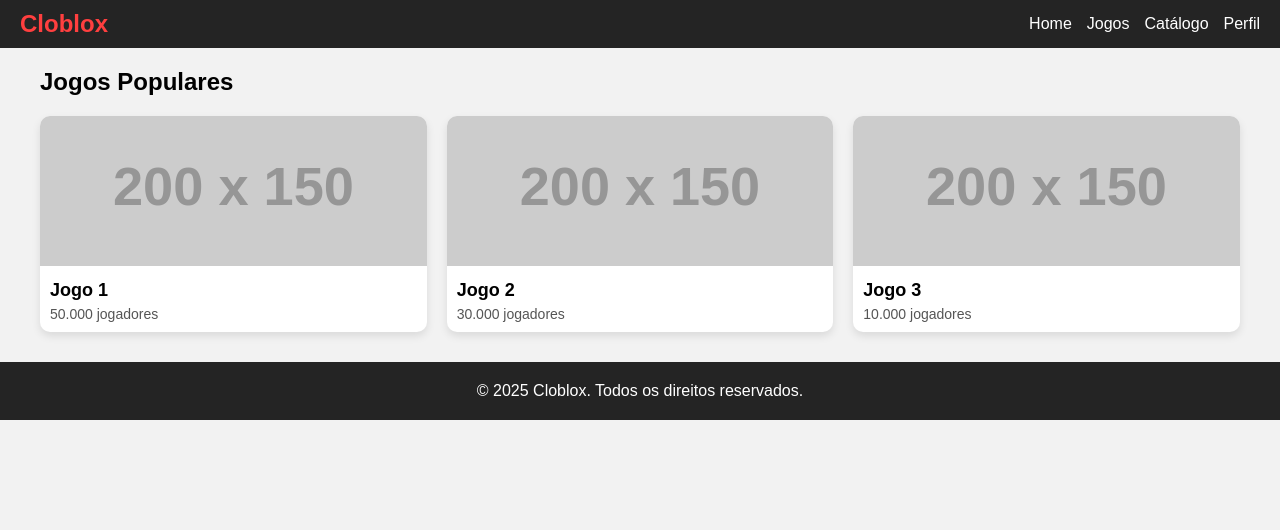
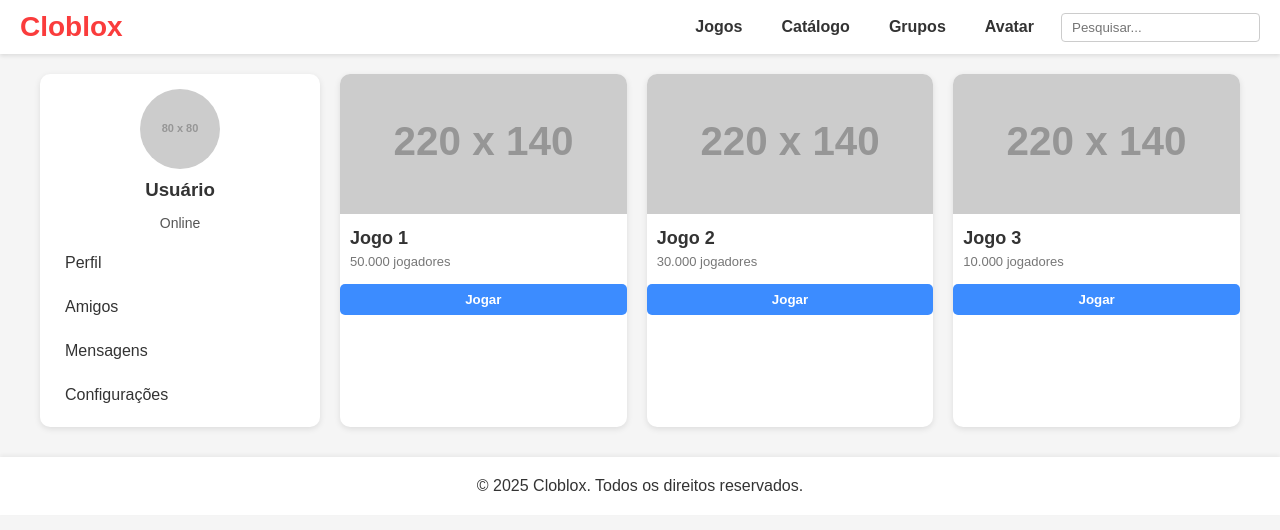
Before and after one commit to Lukezinin/cloblox, a plain HTML site: page fe/index.html in a window 1280 px wide. Drawn offline with Linux system fonts and the light colour scheme; placeholder pictures from the web are drawn by us.

Commit message:
Update index.html

```diff
--- a/fe/index.html
+++ b/fe/index.html
@@ -7,73 +7,134 @@
 <style>
     body {
         margin: 0;
-        font-family: Arial, sans-serif;
-        background-color: #f2f2f2;
+        font-family: 'Arial', sans-serif;
+        background-color: #f5f5f5;
+        color: #333;
     }
 
     /* Navbar */
     .navbar {
         display: flex;
+        align-items: center;
         justify-content: space-between;
-        align-items: center;
-        background-color: #242424;
-        color: white;
+        background-color: #fff;
         padding: 10px 20px;
+        box-shadow: 0 2px 4px rgba(0,0,0,0.1);
+        position: sticky;
+        top: 0;
+        z-index: 100;
     }
 
     .navbar .logo {
+        font-size: 28px;
         font-weight: bold;
-        font-size: 24px;
-        color: #ff3f3f;
+        color: #fa3c3c;
     }
 
-    .navbar ul {
-        list-style: none;
+    .navbar .menu {
         display: flex;
         gap: 15px;
-        margin: 0;
-        padding: 0;
+        align-items: center;
     }
 
-    .navbar ul li {
-        cursor: pointer;
-        transition: color 0.2s;
+    .navbar .menu a {
+        text-decoration: none;
+        color: #333;
+        font-weight: bold;
+        padding: 8px 12px;
+        border-radius: 4px;
+        transition: background 0.2s;
     }
 
-    .navbar ul li:hover {
-        color: #ff3f3f;
+    .navbar .menu a:hover {
+        background-color: #e5e5e5;
     }
 
-    /* Container principal */
+    .navbar input[type="text"] {
+        padding: 6px 10px;
+        border: 1px solid #ccc;
+        border-radius: 4px;
+    }
+
+    /* Container */
     .container {
+        display: flex;
         max-width: 1200px;
         margin: 20px auto;
+        gap: 20px;
         padding: 0 15px;
     }
 
-    /* Jogos */
+    /* Sidebar do usuário */
+    .sidebar {
+        width: 250px;
+        background-color: #fff;
+        border-radius: 10px;
+        padding: 15px;
+        box-shadow: 0 2px 6px rgba(0,0,0,0.1);
+        height: fit-content;
+    }
+
+    .sidebar img {
+        width: 80px;
+        border-radius: 50%;
+        display: block;
+        margin: 0 auto;
+    }
+
+    .sidebar h3 {
+        text-align: center;
+        margin: 10px 0 5px;
+    }
+
+    .sidebar p {
+        text-align: center;
+        font-size: 14px;
+        color: #555;
+    }
+
+    .sidebar .sidebar-menu {
+        margin-top: 15px;
+        display: flex;
+        flex-direction: column;
+        gap: 10px;
+    }
+
+    .sidebar .sidebar-menu a {
+        text-decoration: none;
+        color: #333;
+        padding: 8px 10px;
+        border-radius: 5px;
+        transition: background 0.2s;
+    }
+
+    .sidebar .sidebar-menu a:hover {
+        background-color: #e5e5e5;
+    }
+
+    /* Área de jogos */
     .games {
+        flex: 1;
         display: grid;
-        grid-template-columns: repeat(auto-fit, minmax(200px, 1fr));
+        grid-template-columns: repeat(auto-fit, minmax(220px, 1fr));
         gap: 20px;
     }
 
     .game-card {
-        background-color: white;
+        background-color: #fff;
         border-radius: 10px;
         overflow: hidden;
-        box-shadow: 0 4px 8px rgba(0,0,0,0.1);
-        cursor: pointer;
+        box-shadow: 0 2px 6px rgba(0,0,0,0.1);
         transition: transform 0.2s;
     }
 
     .game-card:hover {
-        transform: scale(1.05);
+        transform: scale(1.03);
     }
 
     .game-card img {
         width: 100%;
-        height: 150px;
+        height: 140px;
         object-fit: cover;
     }
 
@@ -87,18 +148,33 @@
     }
 
     .game-card .info p {
-        margin: 5px 0 0;
-        font-size: 14px;
-        color: #555;
+        font-size: 13px;
+        color: #777;
+        margin: 5px 0;
     }
 
-    /* Footer */
+    .game-card button {
+        width: 100%;
+        padding: 8px;
+        border: none;
+        border-radius: 5px;
+        background-color: #3c8cff;
+        color: white;
+        font-weight: bold;
+        cursor: pointer;
+        transition: background 0.2s;
+    }
+
+    .game-card button:hover {
+        background-color: #3477e0;
+    }
+
     footer {
         text-align: center;
         padding: 20px;
         margin-top: 30px;
-        background-color: #242424;
-        color: white;
+        background-color: #fff;
+        box-shadow: 0 -2px 4px rgba(0,0,0,0.05);
     }
 </style>
 </head>
@@ -107,43 +183,60 @@
 <!-- Navbar -->
 <div class="navbar">
     <div class="logo">Cloblox</div>
-    <ul>
-        <li>Home</li>
-        <li>Jogos</li>
-        <li>Catálogo</li>
-        <li>Perfil</li>
-    </ul>
+    <div class="menu">
+        <a href="#">Jogos</a>
+        <a href="#">Catálogo</a>
+        <a href="#">Grupos</a>
+        <a href="#">Avatar</a>
+        <input type="text" placeholder="Pesquisar...">
+    </div>
 </div>
 
 <!-- Conteúdo -->
 <div class="container">
-    <h2>Jogos Populares</h2>
+
+    <!-- Sidebar usuário -->
+    <div class="sidebar">
+        <img src="https://via.placeholder.com/80" alt="Avatar">
+        <h3>Usuário</h3>
+        <p>Online</p>
+        <div class="sidebar-menu">
+            <a href="#">Perfil</a>
+            <a href="#">Amigos</a>
+            <a href="#">Mensagens</a>
+            <a href="#">Configurações</a>
+        </div>
+    </div>
+
+    <!-- Área de jogos -->
     <div class="games">
         <div class="game-card">
-            <img src="https://via.placeholder.com/200x150.png?text=Jogo+1" alt="Jogo 1">
+            <img src="https://via.placeholder.com/220x140.png?text=Jogo+1" alt="Jogo 1">
             <div class="info">
                 <h3>Jogo 1</h3>
                 <p>50.000 jogadores</p>
             </div>
+            <button>Jogar</button>
         </div>
         <div class="game-card">
-            <img src="https://via.placeholder.com/200x150.png?text=Jogo+2" alt="Jogo 2">
+            <img src="https://via.placeholder.com/220x140.png?text=Jogo+2" alt="Jogo 2">
             <div class="info">
                 <h3>Jogo 2</h3>
                 <p>30.000 jogadores</p>
             </div>
+            <button>Jogar</button>
         </div>
         <div class="game-card">
-            <img src="https://via.placeholder.com/200x150.png?text=Jogo+3" alt="Jogo 3">
+            <img src="https://via.placeholder.com/220x140.png?text=Jogo+3" alt="Jogo 3">
             <div class="info">
                 <h3>Jogo 3</h3>
                 <p>10.000 jogadores</p>
             </div>
+            <button>Jogar</button>
         </div>
     </div>
 </div>
 
-<!-- Footer -->
 <footer>
     &copy; 2025 Cloblox. Todos os direitos reservados.
 </footer>
```
